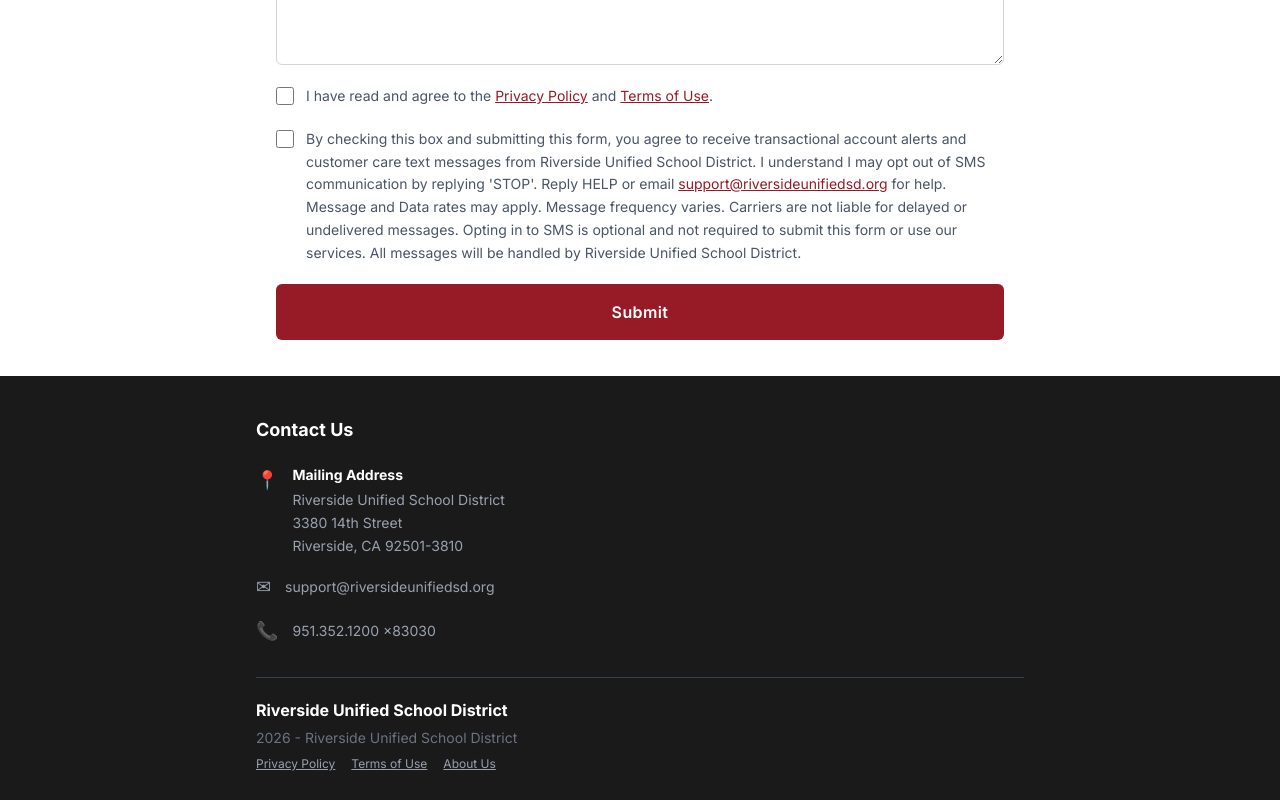
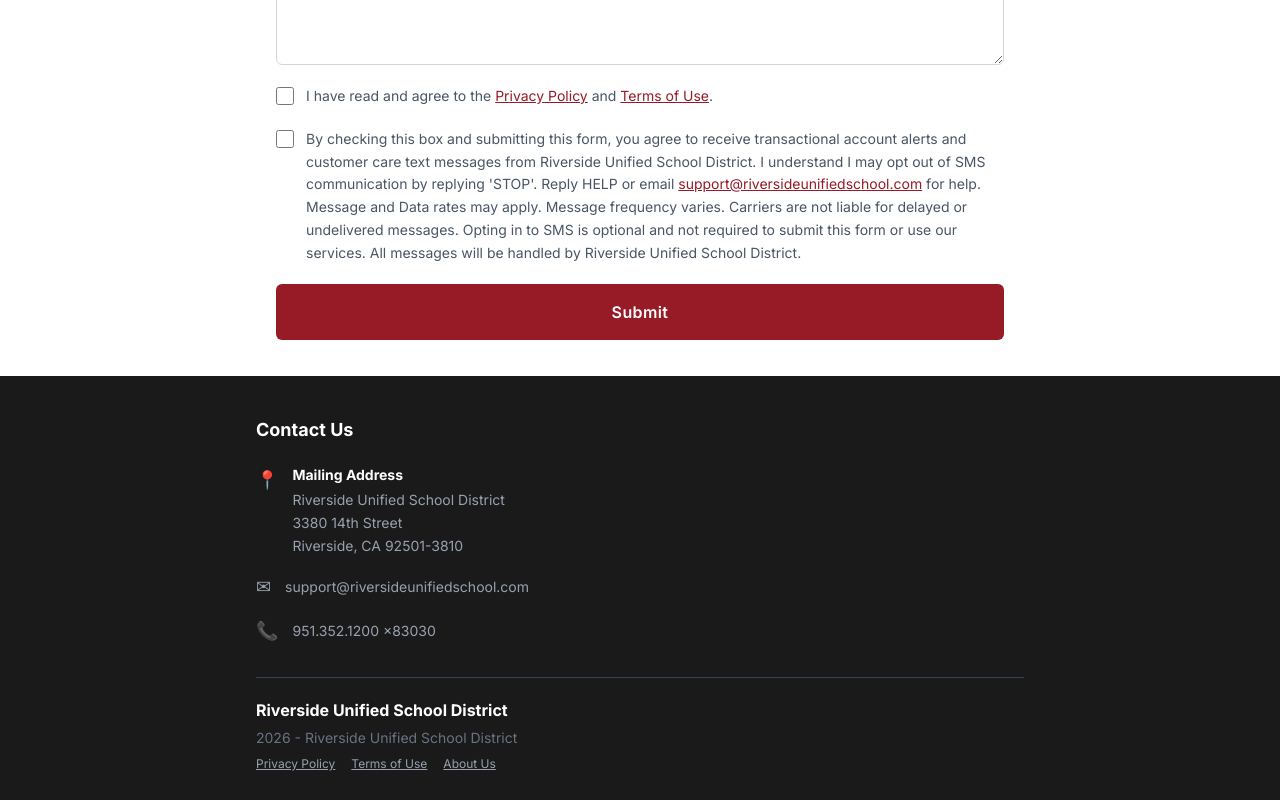
Before and after one commit to Textingman/newsela-riverside, a Next.js app: page / in a window 1280 px wide. Shown: the part 920-1720 px from the top of the page. Built offline with nearby package versions, Linux system fonts and the light colour scheme.

Commit message:
Update support email to support@riversideunifiedschool.com

```diff
--- a/src/app/about/page.tsx
+++ b/src/app/about/page.tsx
@@ -67,8 +67,8 @@
             <ul className="list-none space-y-2 mt-3">
               <li>
                 <strong>Email:</strong>{" "}
-                <a href="mailto:support@riversideunifiedsd.org" className="text-[#003366] underline">
-                  support@riversideunifiedsd.org
+                <a href="mailto:support@riversideunifiedschool.com" className="text-[#003366] underline">
+                  support@riversideunifiedschool.com
                 </a>
               </li>
               <li>
--- a/src/app/components/Footer.tsx
+++ b/src/app/components/Footer.tsx
@@ -27,10 +27,10 @@
           <div className="flex items-center gap-3.5 mb-4">
             <span className="text-lg flex-shrink-0">✉</span>
             <a
-              href="mailto:support@riversideunifiedsd.org"
+              href="mailto:support@riversideunifiedschool.com"
               className="text-sm text-gray-400 hover:text-white transition-colors"
             >
-              support@riversideunifiedsd.org
+              support@riversideunifiedschool.com
             </a>
           </div>
 
--- a/src/app/page.tsx
+++ b/src/app/page.tsx
@@ -214,10 +214,10 @@
               understand I may opt out of SMS communication by replying
               &apos;STOP&apos;. Reply HELP or email{" "}
               <a
-                href="mailto:support@riversideunifiedsd.org"
+                href="mailto:support@riversideunifiedschool.com"
                 className="text-[#971a27] underline"
               >
-                support@riversideunifiedsd.org
+                support@riversideunifiedschool.com
               </a>{" "}
               for help. Message and Data rates may apply. Message frequency
               varies. Carriers are not liable for delayed or undelivered
--- a/src/app/privacy-policy/page.tsx
+++ b/src/app/privacy-policy/page.tsx
@@ -98,10 +98,10 @@
               out at any time by replying STOP to any message. For help, reply
               HELP or contact us at{" "}
               <a
-                href="mailto:support@riversideunifiedsd.org"
+                href="mailto:support@riversideunifiedschool.com"
                 className="text-[#971a27] underline"
               >
-                support@riversideunifiedsd.org
+                support@riversideunifiedschool.com
               </a>
               .
             </p>
@@ -144,10 +144,10 @@
               You have the right to access, correct, or delete your personal
               information. To exercise these rights, please contact us at{" "}
               <a
-                href="mailto:support@riversideunifiedsd.org"
+                href="mailto:support@riversideunifiedschool.com"
                 className="text-[#971a27] underline"
               >
-                support@riversideunifiedsd.org
+                support@riversideunifiedschool.com
               </a>
               .
             </p>
@@ -168,10 +168,10 @@
               <p>
                 Email:{" "}
                 <a
-                  href="mailto:support@riversideunifiedsd.org"
+                  href="mailto:support@riversideunifiedschool.com"
                   className="text-[#971a27] underline"
                 >
-                  support@riversideunifiedsd.org
+                  support@riversideunifiedschool.com
                 </a>
               </p>
               <p>
--- a/src/app/terms-of-use/page.tsx
+++ b/src/app/terms-of-use/page.tsx
@@ -138,10 +138,10 @@
               <li>
                 For help, reply <strong>HELP</strong> or email{" "}
                 <a
-                  href="mailto:support@riversideunifiedsd.org"
+                  href="mailto:support@riversideunifiedschool.com"
                   className="text-[#971a27] underline"
                 >
-                  support@riversideunifiedsd.org
+                  support@riversideunifiedschool.com
                 </a>
                 .
               </li>
@@ -204,10 +204,10 @@
               <p>
                 Email:{" "}
                 <a
-                  href="mailto:support@riversideunifiedsd.org"
+                  href="mailto:support@riversideunifiedschool.com"
                   className="text-[#971a27] underline"
                 >
-                  support@riversideunifiedsd.org
+                  support@riversideunifiedschool.com
                 </a>
               </p>
               <p>
```
